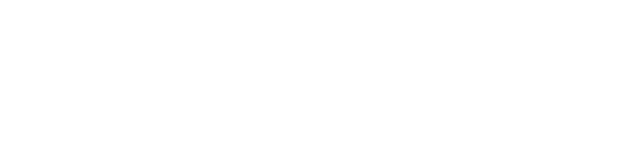
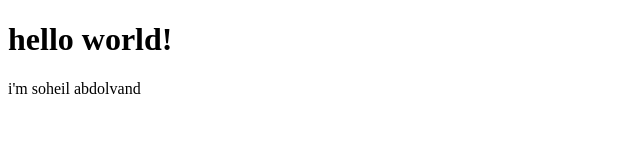
Before and after one commit to abdolvandSoheil/second, a plain HTML site: page index.html in a window 1280 px wide. Shown: the whole page, without its empty margins (0-640 px from the left). Drawn offline with Linux system fonts and the light colour scheme.

Commit message:
add my name to index

```diff
--- a/index.html
+++ b/index.html
@@ -5,5 +5,8 @@
         <meta name="viewport" content="width=device-width, initial-scale=1.0" />
         <title>Document</title>
     </head>
-    <body></body>
+    <body>
+        <h1>hello world!</h1>
+        <p>i'm soheil abdolvand</p>
+    </body>
 </html>
```
